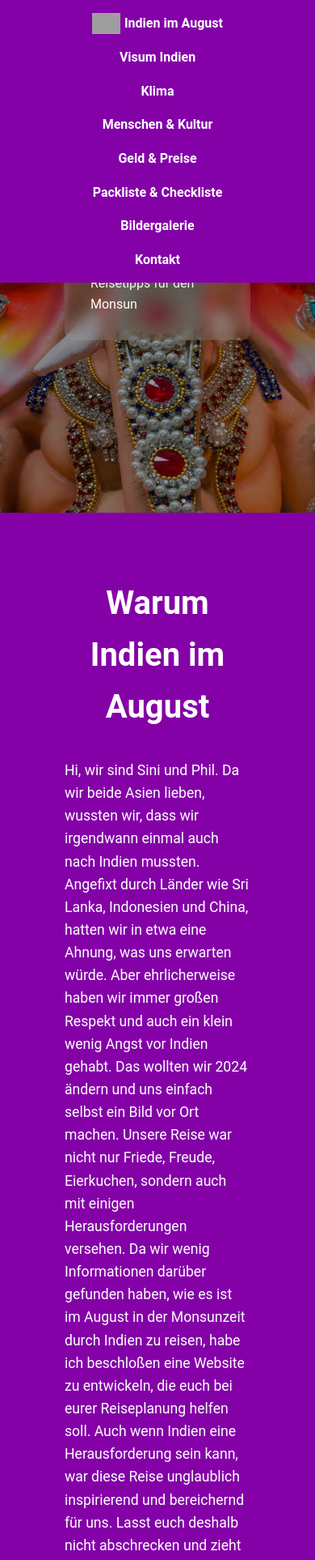
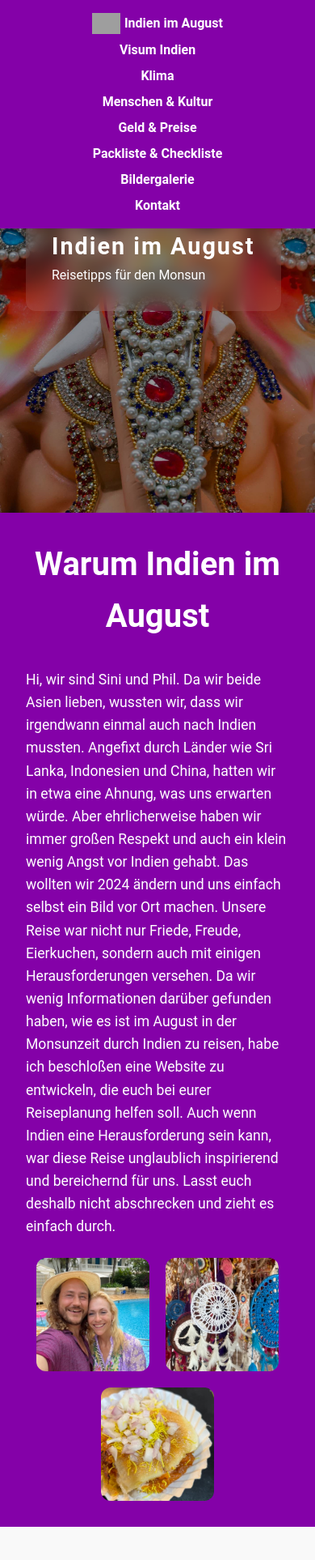
Before and after one commit to Phil-star1984/indien-im-august, a React (Vite) app: page / in a window 390 px wide. Shown: the top 1926 px of the page at 81% size. Built offline with nearby package versions, Linux system fonts and the light colour scheme; grey boxes are pictures that could not be loaded.

Commit message:
fix: css layout

```diff
--- a/src/App.css
+++ b/src/App.css
@@ -303,12 +303,20 @@ footer p {
     font-size: 1.2rem;
   }
 
+
+
   .grid-gallery img {
     height: 200px;
   }
 }
 
 @media (max-width: 480px) {
+  header nav ul {
+    /* display: none; */
+    flex-direction: column;
+    gap: 0.4rem;
+  }
+
   .hero-content h1 {
     font-size: 1.8rem;
   }
@@ -317,12 +325,16 @@ footer p {
     font-size: 1rem;
   }
 
+  section {
+    padding: 2rem 2rem;
+  }
+
   .insta-gallery img {
-    width: 80px;
-    height: 80px;
+    width: 140px;
+    height: 140px;
   }
 
   .grid-gallery img {
-    height: 150px;
+    height: 220px;
   }
 }
```
